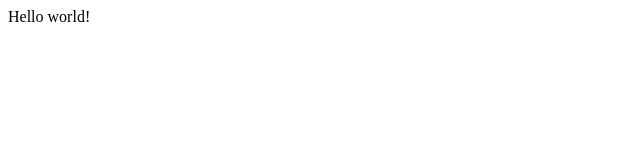
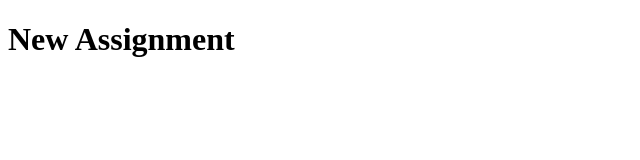
Before and after one commit to JackLemoine6433/INFT-1206-Jack-Lemoine, a plain HTML site: page index.html in a window 1280 px wide. Shown: the whole page, without its empty margins (0-640 px from the left). Drawn offline with Linux system fonts and the light colour scheme.

Commit message:
Add files via upload

```diff
--- a/index.html
+++ b/index.html
@@ -1,3 +1,15 @@
-<html>
-    <hi>Hello world! </hi>
+<!--
+    Author: Jack Lemoine
+    File: INFT 1206
+    Date: 2025-01-14
+    Description: Demo for assignment 1
+-->
+<!DOCTYPE html>
+<html lang = "en">
+    <head>
+        <meta charset = "utf-8">
+        <h1>
+            New Assignment
+        </h1>
+    </head>
 </html>
```
